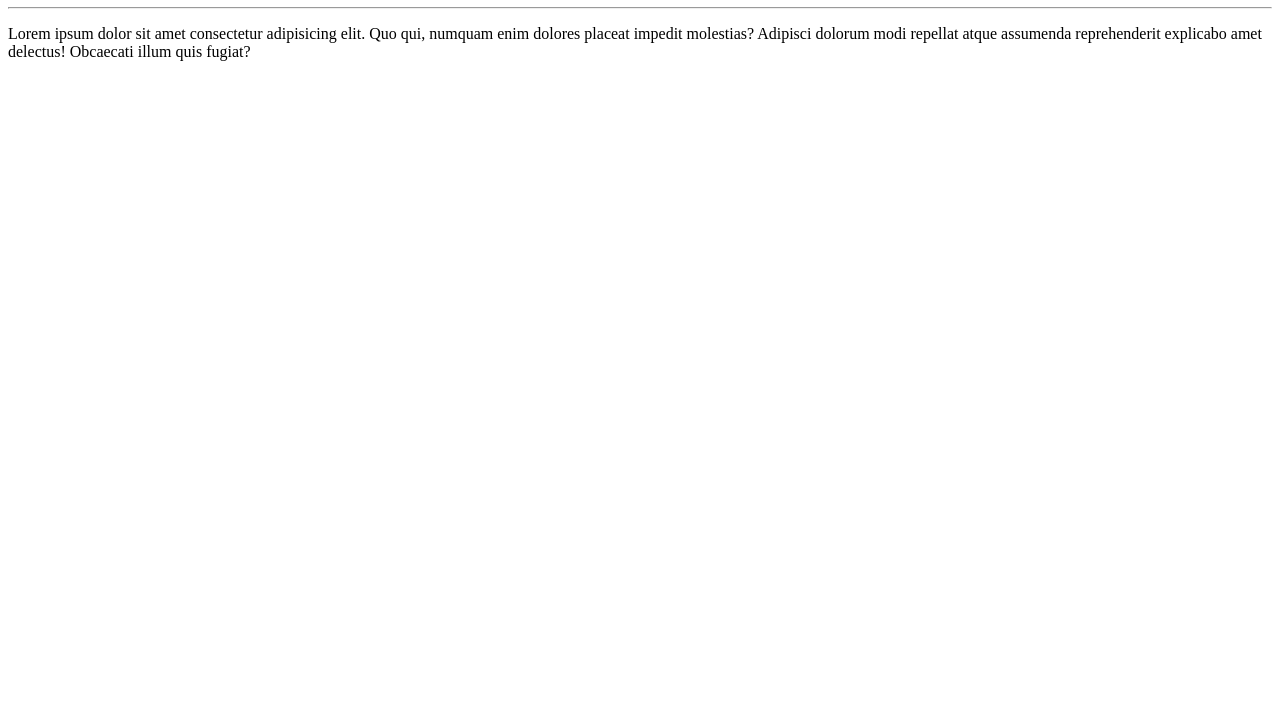
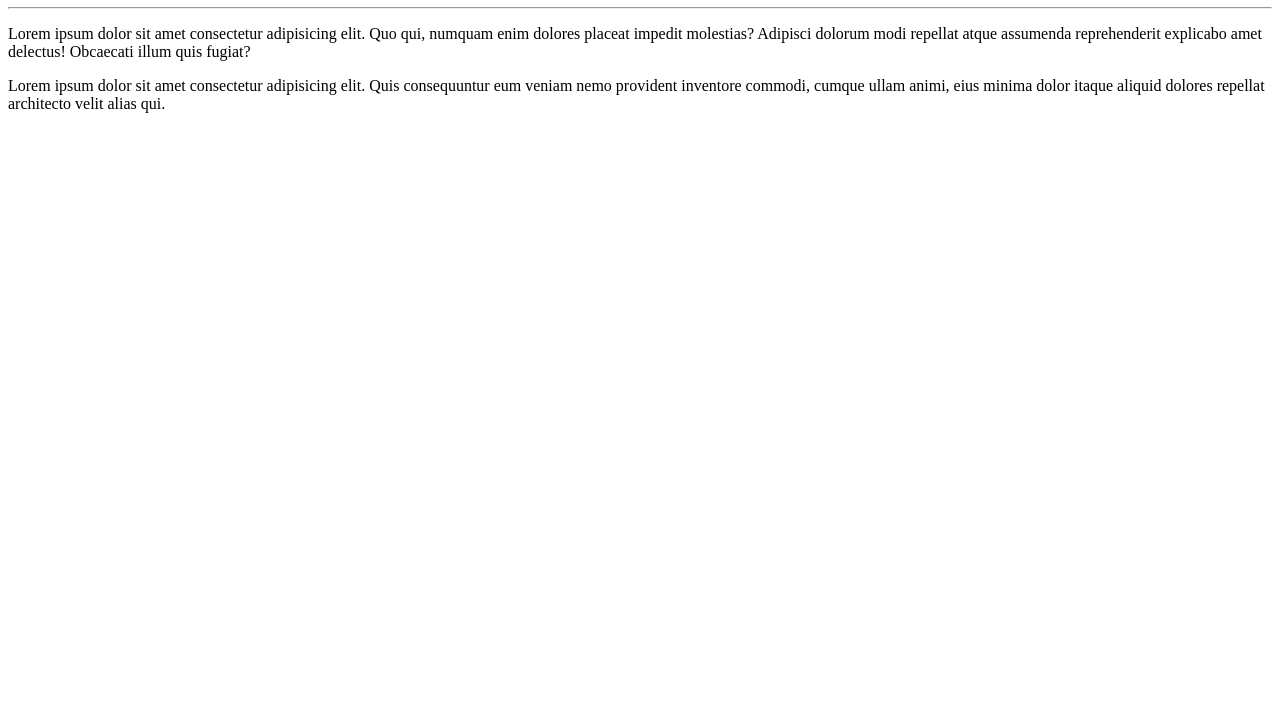
Before and after one commit to LucianoRSFernandes/Ola-Mundo, a plain HTML site: page site-exemplo/index.html in a window 1280 px wide. Shown: the part 73-800 px from the top of the page. Drawn offline with Linux system fonts and the light colour scheme.

Commit message:
Novo parágrafo adicionado

```diff
--- a/site-exemplo/index.html
+++ b/site-exemplo/index.html
@@ -9,5 +9,6 @@
     <h1>Olá, Mundo!</h1>
     <hr>
     <p>Lorem ipsum dolor sit amet consectetur adipisicing elit. Quo qui, numquam enim dolores placeat impedit molestias? Adipisci dolorum modi repellat atque assumenda reprehenderit explicabo amet delectus! Obcaecati illum quis fugiat?</p>
+    <p>Lorem ipsum dolor sit amet consectetur adipisicing elit. Quis consequuntur eum veniam nemo provident inventore commodi, cumque ullam animi, eius minima dolor itaque aliquid dolores repellat architecto velit alias qui.</p>
 </body>
 </html>
```
